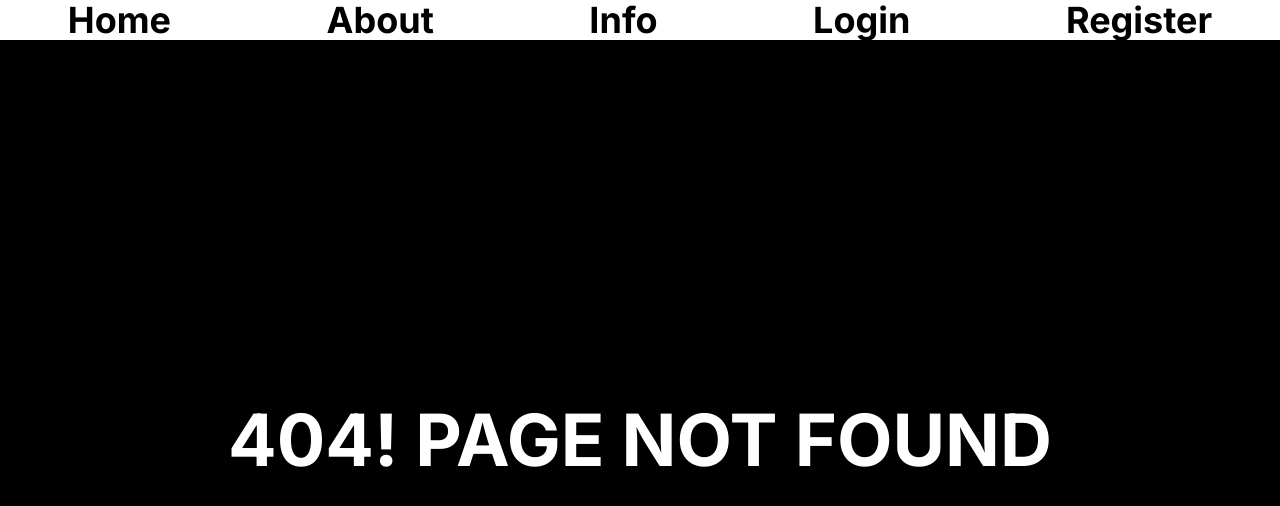
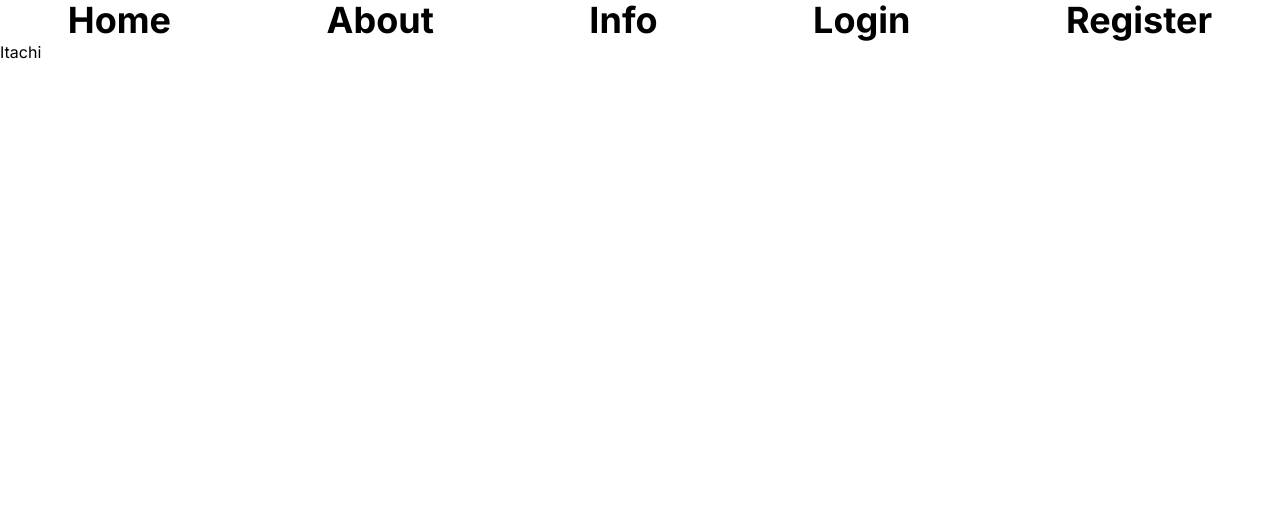
Before and after one commit to Rajat-Uchiha/Nextjs-Practice, a Next.js app: page /itachi in a window 1280 px wide. Before the commit this address had no page. Shown: the top 506 px of the page. Built offline with nearby package versions, Linux system fonts and the light colour scheme.

Commit message:
itachi route added

```diff
--- /dev/null
+++ b/app/itachi/page.js
@@ -0,0 +1,9 @@
+import React from 'react'
+
+const Itachi = () => {
+  return (
+    <div>Itachi</div>
+  )
+}
+
+export default Itachi
```
